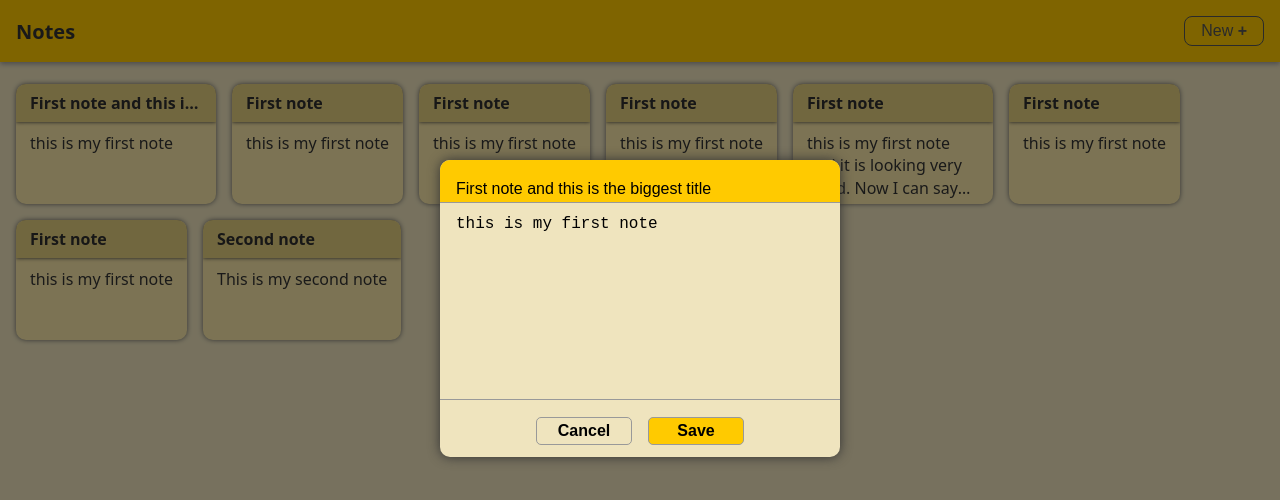
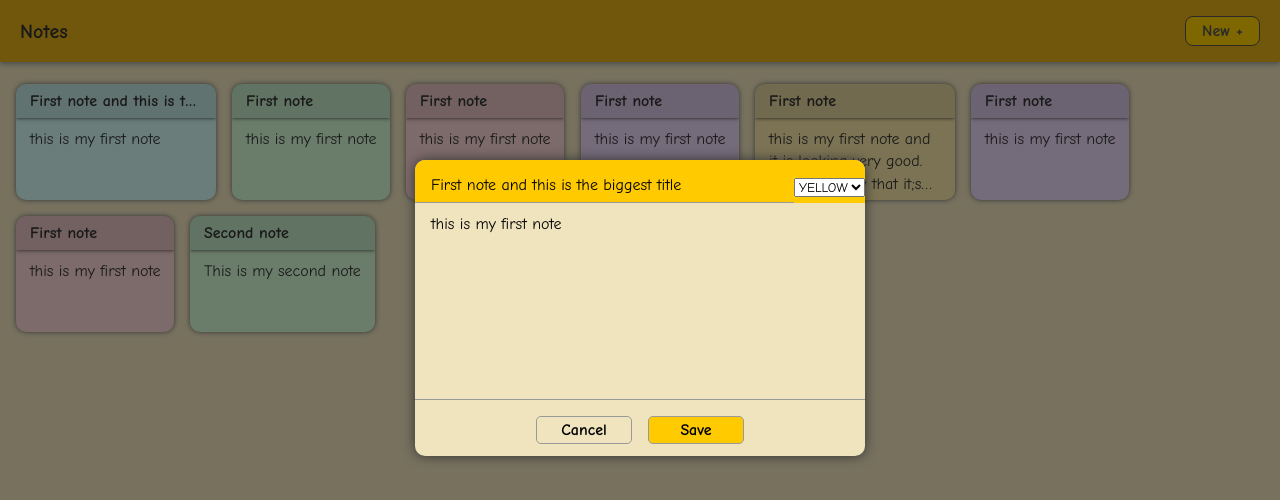
Before and after one commit to mr-shan/practice-angular-notes-app, an Angular app: page / in a window 1280 px wide. Both pictures are taken after a click on the element 116 px from the left and 144 px from the top of the page. Shown: the top 500 px of the page. Built offline with nearby package versions, Linux system fonts and the light colour scheme.

Commit message:
Ability to add color options (still working)

```diff
--- a/src/app/app.component.ts
+++ b/src/app/app.component.ts
@@ -1,5 +1,7 @@
 import { Component } from '@angular/core';
+
 import { Note } from './notes/note.model';
+import { NOTE_COLOR_OPTIONS } from './constants';
 
 @Component({
   selector: 'app-root',
@@ -16,26 +18,27 @@ export class AppComponent {
     this.showNewNoteDialog = false;
     this.noteData = null;
     this.notes = [
-      new Note('First note and this is the biggest title', 'this is my first note'),
-      new Note('First note', 'this is my first note'),
-      new Note('First note', 'this is my first note'),
-      new Note('First note', 'this is my first note'),
-      new Note('First note', 'this is my first note and it is looking very good. Now I can say that it;s looking good'),
-      new Note('First note', 'this is my first note'),
-      new Note('First note', 'this is my first note'),
-      new Note('Second note', 'This is my second note')
+      new Note('First note and this is the biggest title', 'this is my first note', NOTE_COLOR_OPTIONS.BLUE),
+      new Note('First note', 'this is my first note', NOTE_COLOR_OPTIONS.GREEN),
+      new Note('First note', 'this is my first note', NOTE_COLOR_OPTIONS.PINK),
+      new Note('First note', 'this is my first note', NOTE_COLOR_OPTIONS.PURPLE),
+      new Note('First note', 'this is my first note and it is looking very good. Now I can say that it;s looking good', NOTE_COLOR_OPTIONS.YELLOW),
+      new Note('First note', 'this is my first note', NOTE_COLOR_OPTIONS.PURPLE),
+      new Note('First note', 'this is my first note', NOTE_COLOR_OPTIONS.PINK),
+      new Note('Second note', 'This is my second note', NOTE_COLOR_OPTIONS.GREEN)
     ]
   }
 
   onSaveNote(event: any) {
     if (event.mode === 'new') {
-      const newNote = new Note(event.name, event.content);
+      const newNote = new Note(event.name, event.content, event.shade);
       this.notes.push(newNote);
     } else if (event.mode === 'edit' && event.id) {
       const existingNote = this.notes.find(e => e.id === event.id)
       if (existingNote) {
         existingNote.content = event.content;
         existingNote.name = event.name;
+        existingNote.shade = event.shade
       }
     }
     this.closeNewNoteDialog();
--- /dev/null
+++ b/src/app/constants/index.ts
@@ -0,0 +1,7 @@
+export const NOTE_COLOR_OPTIONS : any  = {
+  YELLOW: '#fae8a9',
+  PINK: '#fbd5d5',
+  GREEN: '#d5fbd6',
+  BLUE: '#d5fbf6',
+  PURPLE: '#ead8f7',
+};
--- a/src/app/header/header.component.css
+++ b/src/app/header/header.component.css
@@ -1,6 +1,7 @@
 header {
   width: 100%;
-  background-color: #ffca00;
+  /* background-color: #ffca00; */
+  background-color: #e4b016;
   color: #333;
   box-shadow: 0px 2px 5px #999;
 
@@ -13,7 +14,7 @@ nav {
   display: flex;
   justify-content: space-between;
   align-items: center;
-  padding: 1rem;
+  padding: 1rem 1.25rem;
 }
 
 nav .logo {
@@ -23,7 +24,7 @@ nav .logo {
 
 button {
   border: none;
-  background: none;
+  background: #ffd000;
   font-size: 1rem;
   color: #555;
   border: solid 1px #555;
@@ -32,6 +33,7 @@ button {
   margin: 0;
   cursor: pointer;
   transition: all 0.1s;
+  font-weight: bold;
 }
 
 button:hover {
--- a/src/app/new-note/new-note.component.css
+++ b/src/app/new-note/new-note.component.css
@@ -6,6 +6,7 @@
 
   width: 100%;
   height: 100vh;
+
   z-index: 10;
 }
 
@@ -30,7 +31,7 @@
   width: 100%;
   left: 0;
   right: 0;
-  max-width: 400px;
+  max-width: 450px;
   border-radius: 10px;
   overflow: hidden;
   box-shadow: 0px 0px 12px #333;
@@ -64,9 +65,12 @@
 
 .input-wrapper-name {
   background-color: #ffca00;
-  padding: 1rem 0;
+  padding: 0.75rem 0;
   padding-bottom: 0;
   width: 100%;
+  display: flex;
+  justify-content: space-between;
+  align-items: center;
 }
 
 input, textarea {
@@ -77,6 +81,10 @@ input, textarea {
   border-bottom: #999 solid 1px;
   width: 100%;
   padding: 0.25rem 1rem;
+}
+
+input  {
+  padding-bottom: 0.5rem;
 }
 
 textarea {
@@ -101,6 +109,10 @@ button {
 
 button:hover {
   background-color: #eee;
+}
+
+.color-option {
+  text-transform: capitalize;
 }
 
 @keyframes fade-in {
--- a/src/app/new-note/new-note.component.html
+++ b/src/app/new-note/new-note.component.html
@@ -4,6 +4,15 @@
     <form class="new-note-form">
       <div class="input-wrapper-name">
         <input type="text" name="name" placeholder="Name" [(ngModel)]="name" />
+        <select
+          class="color-option-dropdown"
+          (change)="onColorChange($event)"
+          [value]="shade"
+        >
+          <option class="color-option" *ngFor="let color of colorOptions">
+            {{ color }}
+          </option>
+        </select>
       </div>
       <div class="input-wrapper">
         <textarea
--- a/src/app/new-note/new-note.component.ts
+++ b/src/app/new-note/new-note.component.ts
@@ -5,10 +5,11 @@ import {
   EventEmitter,
   ViewChild,
   ElementRef,
-  OnInit
+  OnInit,
 } from '@angular/core';
 
 import { Note } from '../notes/note.model';
+import { NOTE_COLOR_OPTIONS } from '../constants';
 
 @Component({
   selector: 'app-new-note',
@@ -26,14 +27,18 @@ export class NewNoteComponent implements OnInit {
 
   name: string;
   content: string;
-  mode: string = 'new'
+  shade: string;
+  mode: string = 'new';
+  colorOptions: Array<string>;
 
   constructor() {
     this.saveNoteEvent = new EventEmitter();
     this.cancelEvent = new EventEmitter();
+    this.colorOptions = Object.keys(NOTE_COLOR_OPTIONS);
 
     this.name = '';
     this.content = '';
+    this.shade = NOTE_COLOR_OPTIONS.YELLOW;
   }
 
   ngOnInit(): void {
@@ -41,6 +46,7 @@ export class NewNoteComponent implements OnInit {
       this.name = this.data.name;
       this.content = this.data.content;
       this.mode = 'edit';
+      this.shade = this.data.shade;
     }
   }
 
@@ -54,7 +60,8 @@ export class NewNoteComponent implements OnInit {
         name: this.name,
         content: this.content,
         mode: this.mode,
-        id: this.data?.id || null
+        id: this.data?.id || null,
+        shade: this.shade,
       });
 
       this.name = '';
@@ -69,6 +76,11 @@ export class NewNoteComponent implements OnInit {
     }, 500);
   }
 
+  onColorChange(event: any) {
+    const colorOption = event.target.value || 'YELLOW';
+    this.shade = NOTE_COLOR_OPTIONS[colorOption];
+  }
+
   setClosingAnimations() {
     this.mainBody.nativeElement.classList.add('main-body-pop-out');
     this.backslash.nativeElement.classList.add('backslash-fade-out');
--- a/src/app/notes/note-item/note-item.component.css
+++ b/src/app/notes/note-item/note-item.component.css
@@ -1,18 +1,17 @@
 .note-wrapper {
   box-shadow: 0px 0px 5px #666;
   border-radius: 10px;
-  background-color: #fae8a9;
   overflow: hidden;
   max-width: 200px;
   user-select: none;
   cursor: pointer;
+  transition: all 0.25s ease-out;
 
   animation: pop-in 0.25s ease-out forwards;
 }
 
 .note-header {
   box-shadow: 0px 0px 4px #333;
-  background-color: #fee68d;
   color: #333;
   font-size: 1rem;
   font-weight: bold;
@@ -26,7 +25,7 @@
   right: 0;
   width: 100%;
   height: 100%;
-  background-color: black;
+  background-color: #333;
   top: 0;
   opacity: 0.1;
 }
--- a/src/app/notes/note-item/note-item.component.html
+++ b/src/app/notes/note-item/note-item.component.html
@@ -1,11 +1,15 @@
-<article class="note-wrapper" (click)="onNoteClick()">
+<article
+  class="note-wrapper"
+  (click)="onNoteClick()"
+  [style]="{ backgroundColor: data.shade }"
+>
   <header class="note-header">
     <div class="backslash"></div>
     <div class="header-title">
-      {{ name }}
+      {{ data.name }}
     </div>
   </header>
   <p class="note-body">
-    {{ content }}
+    {{ data.content }}
   </p>
 </article>
--- a/src/app/notes/note-item/note-item.component.ts
+++ b/src/app/notes/note-item/note-item.component.ts
@@ -1,4 +1,6 @@
 import { Component, Input, Output, EventEmitter } from '@angular/core';
+
+import { Note } from '../note.model';
 
 @Component({
   selector: 'app-note-item',
@@ -6,9 +8,8 @@ import { Component, Input, Output, EventEmitter } from '@angular/core';
   styleUrls: ['./note-item.component.css']
 })
 export class NoteItemComponent {
-  @Input('name') name: string = '';
-  @Input('content') content: string = '';
-  @Input('id') id: string = '';
+  @Input('data') data: Note = {} as Note;
+
   @Output('openNote') openNote = {} as EventEmitter<string>;
 
   constructor() {
@@ -16,6 +17,6 @@ export class NoteItemComponent {
   }
 
   onNoteClick() {
-    this.openNote.emit(this.id);
+    this.openNote.emit(this.data.id);
   }
 }
--- a/src/app/notes/note.model.ts
+++ b/src/app/notes/note.model.ts
@@ -1,12 +1,16 @@
+import { NOTE_COLOR_OPTIONS } from '../constants';
+
 export class Note {
   id: string;
   name: string;
   content: string;
+  shade: string;
 
-  constructor(name: string, content: string) {
+  constructor(name: string, content: string, shade=NOTE_COLOR_OPTIONS.YELLOW) {
     this.id = (Date.now().toString() + Math.random()).toString().replace('.', '-')
     this.name = name;
     this.content = content
+    this.shade = shade;
   }
 
   toString() {
--- a/src/app/notes/notes.component.html
+++ b/src/app/notes/notes.component.html
@@ -1,8 +1,7 @@
 <div class="notes-container">
   <app-note-item
     *ngFor="let note of notes"
-    [name]="note.name"
-    [content]="note.content"
+    [data]="note"
     [id]="note.id"
     (openNote)="onOpenNote($event)"
   ></app-note-item>
--- a/src/styles.css
+++ b/src/styles.css
@@ -1,5 +1,9 @@
+@import url('https://fonts.googleapis.com/css2?family=Comic+Neue:ital,wght@0,300;0,400;0,700;1,300;1,400;1,700&display=swap');
+
 * {
   box-sizing: border-box;
+  font-family: 'Comic Neue', system-ui, -apple-system, BlinkMacSystemFont, 'Segoe UI', Roboto, Oxygen, Ubuntu, Cantarell, 'Open Sans', 'Helvetica Neue', sans-serif;
+  /* letter-spacing: 1px; */
 }
 
 body {
```
